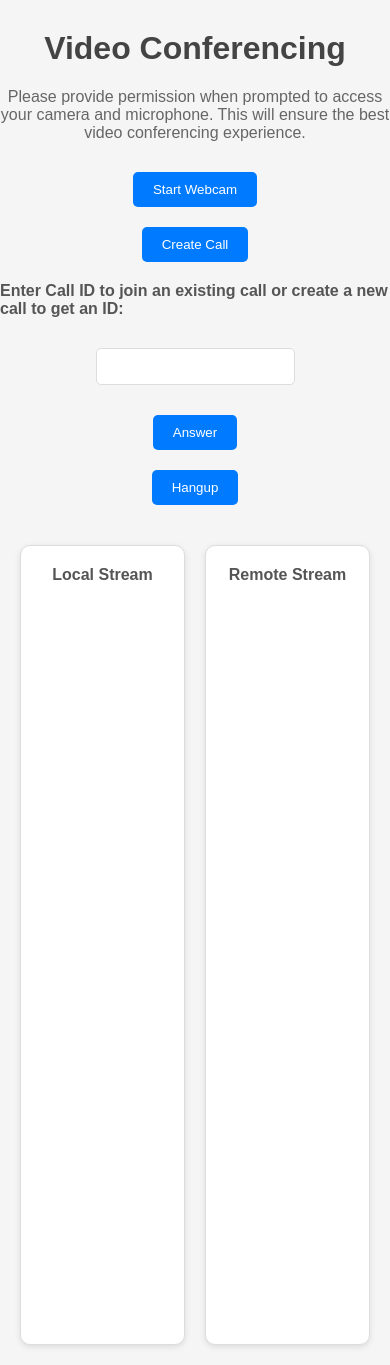
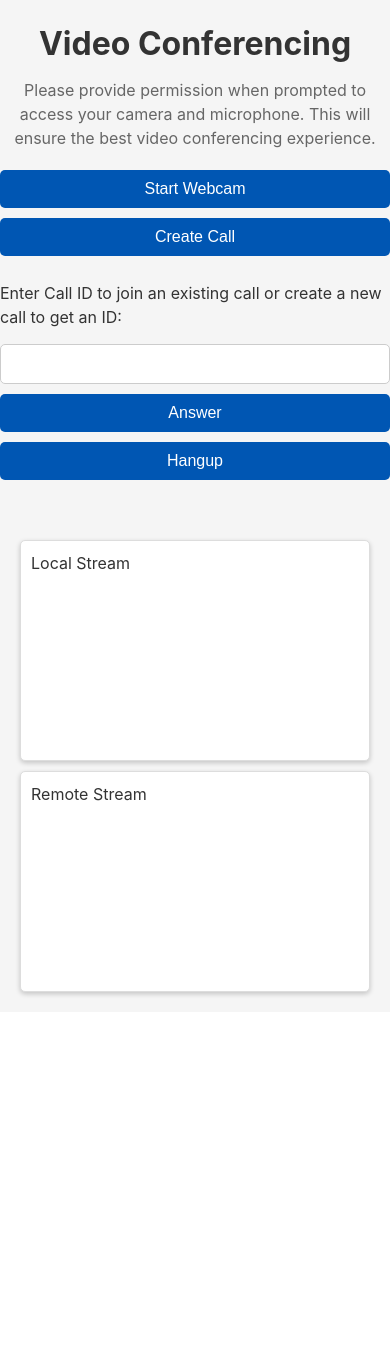
Before and after one commit to ShubhamGaikwad03/Adaptive-Video-Super-Resolution-in-Real-Time, a Flask app: page / in a window 390 px wide. After the commit the page ends 998 px from the top, so only its background shows below. Run offline with Flask 3, Linux system fonts and the light colour scheme; some libraries are stand-ins or nearby versions.

Commit message:
making UI responsive

```diff
--- a/static/styles.css
+++ b/static/styles.css
@@ -1,89 +1,120 @@
-body {
-    font-family: 'Arial', sans-serif;
-    background-color: #f5f5f5;
+/* General reset for padding and margin */
+* {
+    padding: 0;
     margin: 0;
-    padding: 0;
-    color: #333;
+    box-sizing: border-box;
 }
 
+/* Use a system font stack for better performance and readability */
+body {
+    font-family: -apple-system, BlinkMacSystemFont, 'Segoe UI', Roboto, 'Helvetica Neue', Arial, sans-serif;
+    background: #f5f5f5;
+    color: #333;
+    line-height: 1.5;
+}
+
+/* Center content and apply consistent max-width */
+.container {
+    max-width: 1200px;
+    margin: 0 auto;
+    padding: 20px;
+}
+
+/* Consistent and readable headings */
 h1 {
     text-align: center;
-    margin-top: 30px;
-    color: #444;
+    margin-top: 20px;
+    font-size: 2rem;
 }
 
+/* Informative text style */
 p {
     text-align: center;
-    margin-bottom: 30px;
+    margin: 10px 0 20px;
     color: #666;
 }
 
+/* Controls layout */
 .controls {
     display: flex;
-    flex-direction: column;
+    justify-content: space-between;
     align-items: center;
-    gap: 20px;
+    flex-wrap: wrap;
+    gap: 15px;
     margin-bottom: 20px;
 }
 
+.control-group {
+    display: flex;
+    align-items: center;
+}
+
+/* Style buttons for better visual hierarchy */
 button {
-    padding: 10px 20px;
+    background-color: #0056b3;
+    color: white;
     border: none;
+    padding: 10px 15px;
     border-radius: 5px;
     cursor: pointer;
-    background-color: #007BFF;
-    color: #ffffff;
-    transition: background-color 0.3s;
+    font-size: 1rem;
+    transition: background-color 0.3s ease;
 }
 
 button:hover {
-    background-color: #0056b3;
+    background-color: #003d82;
 }
 
 button:disabled {
-    background-color: #ccc;
+    background-color: #cccccc;
     cursor: not-allowed;
 }
 
-label {
-    color: #555;
+/* Input field style */
+input[type="text"] {
+    padding: 10px;
+    border: 1px solid #ccc;
+    border-radius: 5px;
+    margin-right: 10px;
+    font-size: 1rem;
+    flex-grow: 1; /* Allows input to fill the space */
 }
 
-input[type="text"] {
+/* Video containers for local and remote streams */
+.media-wrapper {
+    border: 1px solid #ddd;
+    margin-top: 10px;
     padding: 10px;
-    border: 1px solid #ddd;
+    background: white;
     border-radius: 5px;
-    outline: none;
-    margin: 10px 0;
+    box-shadow: 0 2px 5px rgba(0,0,0,0.2);
 }
 
-.container {
-    display: grid;
-    grid-template-columns: repeat(2, 1fr);
-    gap: 20px;
-    padding: 20px;
+.media-wrapper video {
+    width: 100%;
+    height: auto;
+    border-radius: 5px;
 }
 
-.media-wrapper {
-    border: 1px solid #ddd;
-    border-radius: 10px;
-    padding: 20px;
-    background-color: #fff;
-    box-shadow: 0 2px 6px rgba(0, 0, 0, 0.1);
-    display: flex;
-    flex-direction: column;
-    align-items: center;
-    gap: 10px;
+/* Responsive design for smaller screens */
+@media screen and (max-width: 768px) {
+    .controls, .control-group {
+        flex-direction: column;
+        align-items: stretch;
+    }
+
+    input[type="text"] {
+        margin: 10px 0;
+    }
 }
 
-video, img {
+/* Label styling for clarity */
+label {
     display: block;
-    max-width: 100%;
-    border-radius: 10px;
+    margin-bottom: 5px;
+}
+
+/* Add bottom margin to buttons for spacing on mobile view */
+button {
     margin-bottom: 10px;
 }
-
-label {
-    font-weight: bold;
-    color: #555;
-}
--- a/templates/index.html
+++ b/templates/index.html
@@ -11,15 +11,20 @@
 
 <body>
     <h1>Video Conferencing</h1>
-    <p>Please provide permission when prompted to access your camera and microphone. This will ensure the best video conferencing experience.</p>
+    <p>Please provide permission when prompted to access your camera and microphone. This will ensure the best video
+        conferencing experience.</p>
 
     <div class="controls">
+        <div class="control-group">
             <button id="webCamButton" onclick="init();">Start Webcam</button>
             <button id="callButton" onclick="initiateConnection();">Create Call</button>
+        </div>
+        <div class="control-group">
             <label for="callInput">Enter Call ID to join an existing call or create a new call to get an ID:</label>
             <input type="text" id="callInput">
             <button id="answerButton" onclick="answerClick()">Answer</button>
             <button id="hangUpButton" onclick="hangUpClick()">Hangup</button>
+        </div>
     </div>
 
     <div class="container">
@@ -188,7 +193,7 @@
 
                 peerConnection.onicecandidate = event => {
                     if (event.candidate) {
-                        socket.emit('message', {'ice': event.candidate});
+                        socket.emit('message', { 'ice': event.candidate });
                     }
                 };
 
@@ -269,11 +274,11 @@
             }, 50);  // Sending frames every 10ms. Adjust as needed.
         }
 
-        socket.on('frame_response', function(data) {
+        socket.on('frame_response', function (data) {
             remoteVideo.src = data.image;
         });
 
-        document.addEventListener('DOMContentLoaded', function() {
+        document.addEventListener('DOMContentLoaded', function () {
             document.querySelector("[onclick='init();']").addEventListener("click", init);
             document.querySelector("[onclick='initiateConnection();']").addEventListener("click", initiateConnection);
             document.getElementById("answerButton").addEventListener("click", answerClick);
```
Also changed, not shown: Capture.PNG (added). Lines whose indentation alone changed are shown as unchanged.
